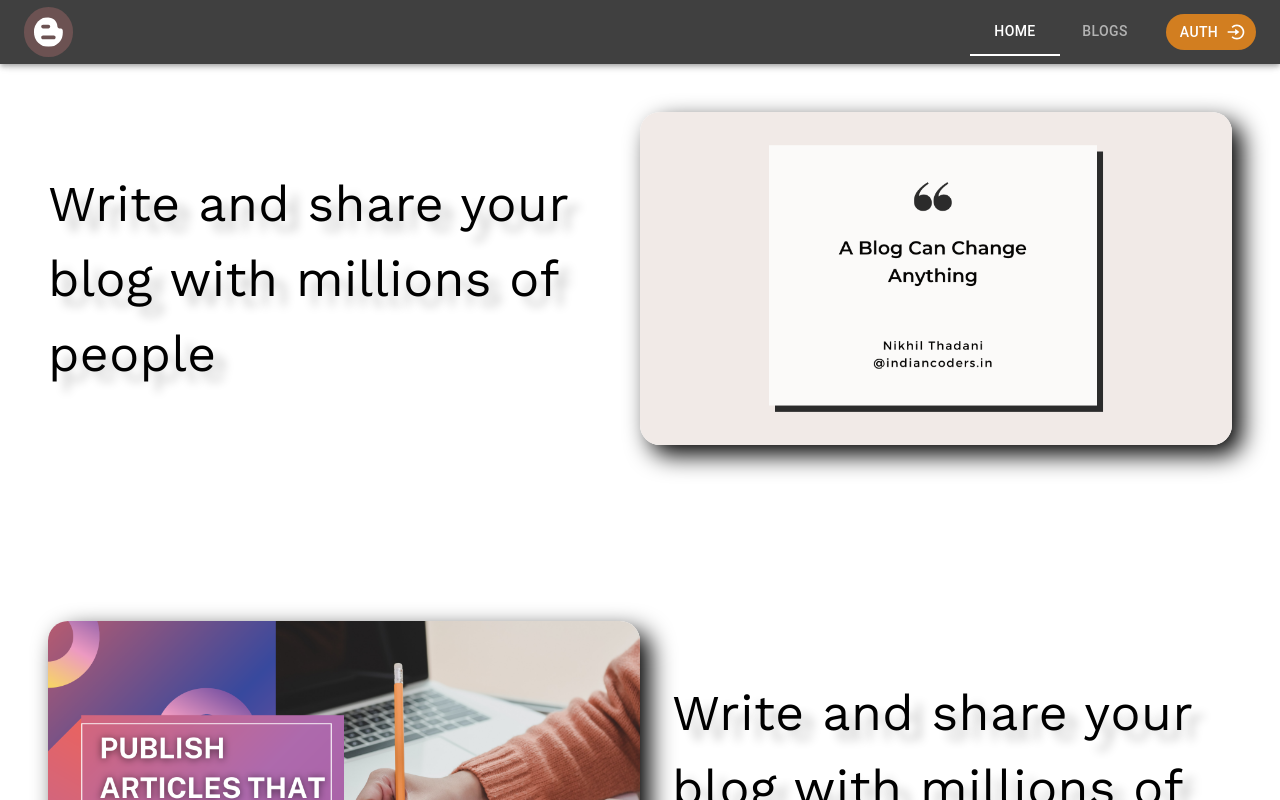
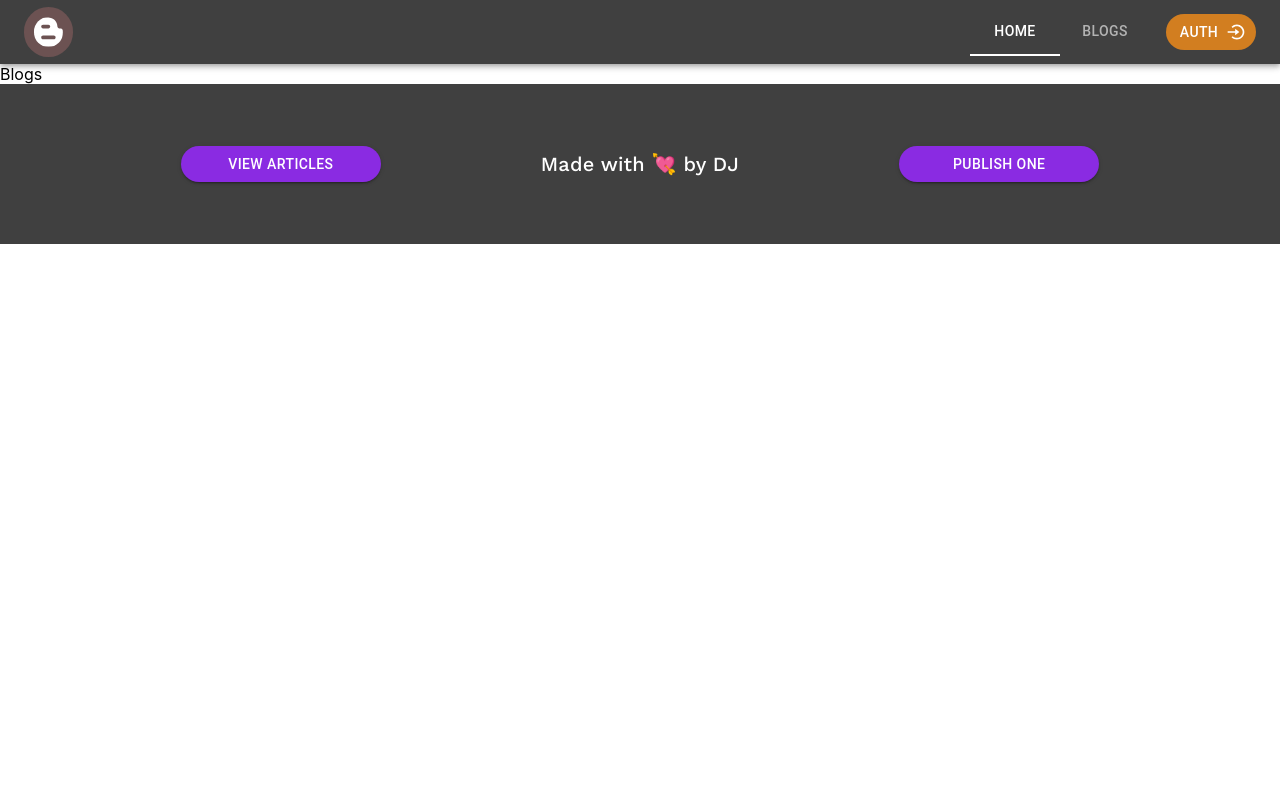
Before and after one commit to darshakjani8101/Blog_Application, a React (Create React App) app in the folder client/: page /blogs in a window 1280 px wide. Shown: the top 800 px of the page. Built offline with nearby package versions, Linux system fonts and the light colour scheme.

Commit message:
Implemented routing functionality in frontend.

```diff
--- a/client/package.json
+++ b/client/package.json
@@ -16,6 +16,7 @@
     "react": "^18.2.0",
     "react-dom": "^18.2.0",
     "react-icons": "^5.0.1",
+    "react-router-dom": "^6.22.2",
     "react-scripts": "5.0.1",
     "typescript": "^4.9.5",
     "web-vitals": "^2.1.4"
--- a/client/src/App.tsx
+++ b/client/src/App.tsx
@@ -1,5 +1,9 @@
+import { Route, Routes } from "react-router-dom";
 import Header from "./components/header/Header";
+import Footer from "./components/footer/Footer";
 import Homepage from "./components/home/Homepage";
+import Blogs from "./components/blogs/Blogs";
+import Auth from "./components/auth/Auth";
 
 function App() {
   return (
@@ -7,7 +11,16 @@ function App() {
       <header>
         <Header />
       </header>
-      <Homepage />
+      <main>
+        <Routes>
+          <Route path="/" element={<Homepage />} />
+          <Route path="/blogs" element={<Blogs />} />
+          <Route path="/auth" element={<Auth />} />
+        </Routes>
+      </main>
+      <footer>
+        <Footer />
+      </footer>
     </div>
   );
 }
--- /dev/null
+++ b/client/src/components/auth/Auth.tsx
@@ -0,0 +1,5 @@
+const Auth = () => {
+  return <div>Auth</div>;
+};
+
+export default Auth;
--- /dev/null
+++ b/client/src/components/blogs/Blogs.tsx
@@ -0,0 +1,5 @@
+const Blogs = () => {
+  return <div>Blogs</div>;
+};
+
+export default Blogs;
--- a/client/src/components/header/Header.tsx
+++ b/client/src/components/header/Header.tsx
@@ -3,6 +3,7 @@ import { ImBlogger } from "react-icons/im";
 import { headerStyles } from "../../styles/header-styles";
 import { useState } from "react";
 import { BiLogInCircle } from "react-icons/bi";
+import { Link } from "react-router-dom";
 
 const Header = () => {
   const [value, setValue] = useState(0);
@@ -25,12 +26,16 @@ const Header = () => {
             value={value}
             onChange={(e, val) => setValue(val)}
           >
-            <Tab disableRipple label="Home" />
-            <Tab disableRipple label="Blogs" />
+            {/* @ts-ignore */}
+            <Tab LinkComponent={Link} to="/" disableRipple label="Home" />
+            {/* @ts-ignore */}
+            <Tab LinkComponent={Link} to="/blogs" disableRipple label="Blogs" />
           </Tabs>
-          <Button endIcon={<BiLogInCircle />} sx={headerStyles.authBtn}>
-            Auth
-          </Button>
+          <Link to="/auth" style={{ textDecoration: "none" }}>
+            <Button endIcon={<BiLogInCircle />} sx={headerStyles.authBtn}>
+              Auth
+            </Button>
+          </Link>
         </Box>
       </Toolbar>
     </AppBar>
--- a/client/src/components/home/Homepage.tsx
+++ b/client/src/components/home/Homepage.tsx
@@ -1,6 +1,5 @@
 import { Box, Typography } from "@mui/material";
 import { homepageStyles } from "../../styles/homepage-styles";
-import Footer from "./Footer";
 
 const Homepage = () => {
   return (
@@ -44,7 +43,6 @@ const Homepage = () => {
           alt="Articles"
         />
       </Box>
-      <Footer />
     </Box>
   );
 };
--- a/client/src/index.tsx
+++ b/client/src/index.tsx
@@ -2,12 +2,15 @@ import React from "react";
 import ReactDOM from "react-dom/client";
 import "./index.css";
 import App from "./App";
+import { BrowserRouter } from "react-router-dom";
 
 const root = ReactDOM.createRoot(
   document.getElementById("root") as HTMLElement
 );
 root.render(
-  <React.StrictMode>
-    <App />
-  </React.StrictMode>
+  <BrowserRouter>
+    <React.StrictMode>
+      <App />
+    </React.StrictMode>
+  </BrowserRouter>
 );
```
Also changed, not shown: client/src/components/footer/Footer.tsx (renamed from client/src/components/home/Footer.tsx), 1 other file (tests, documents, lock files or other folders).
